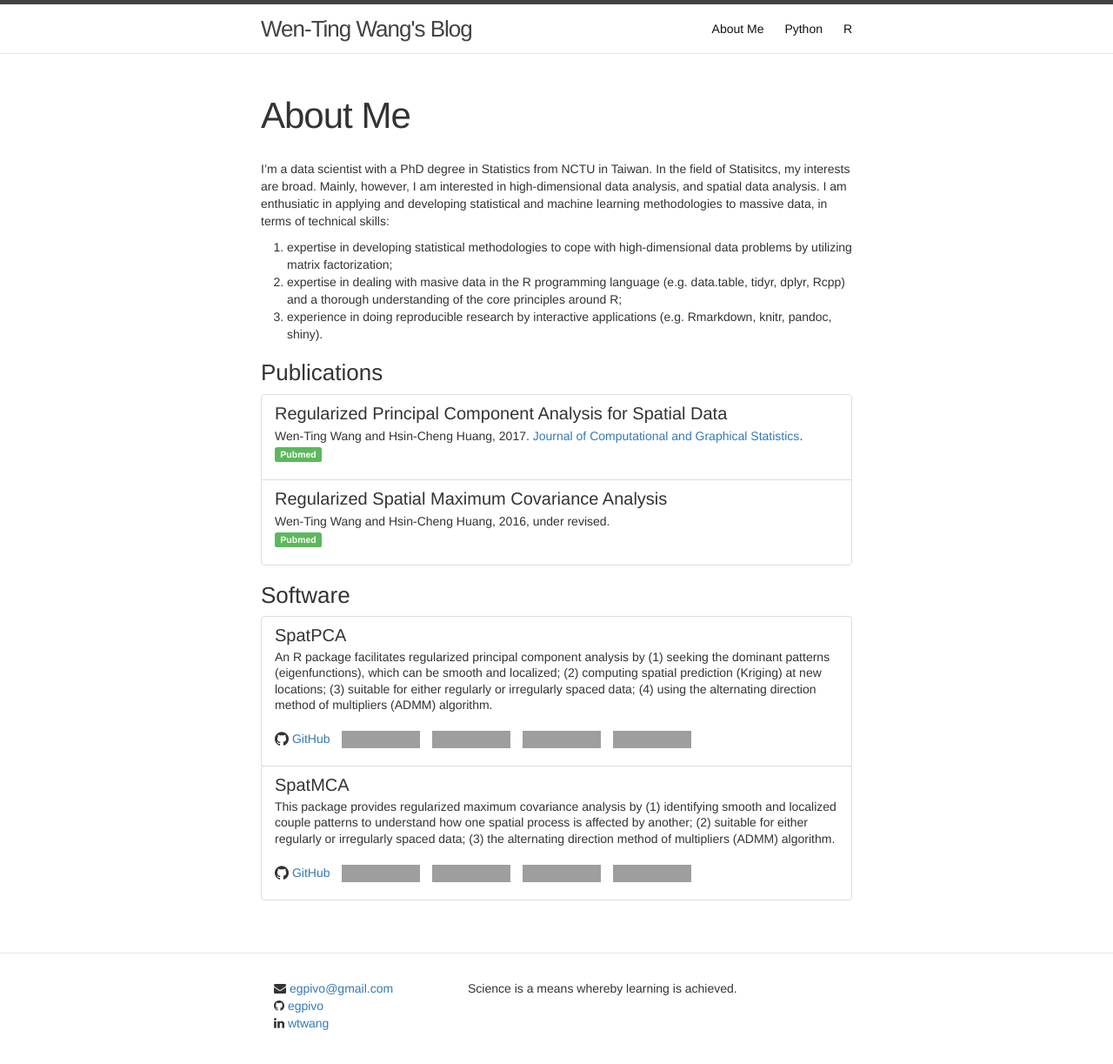
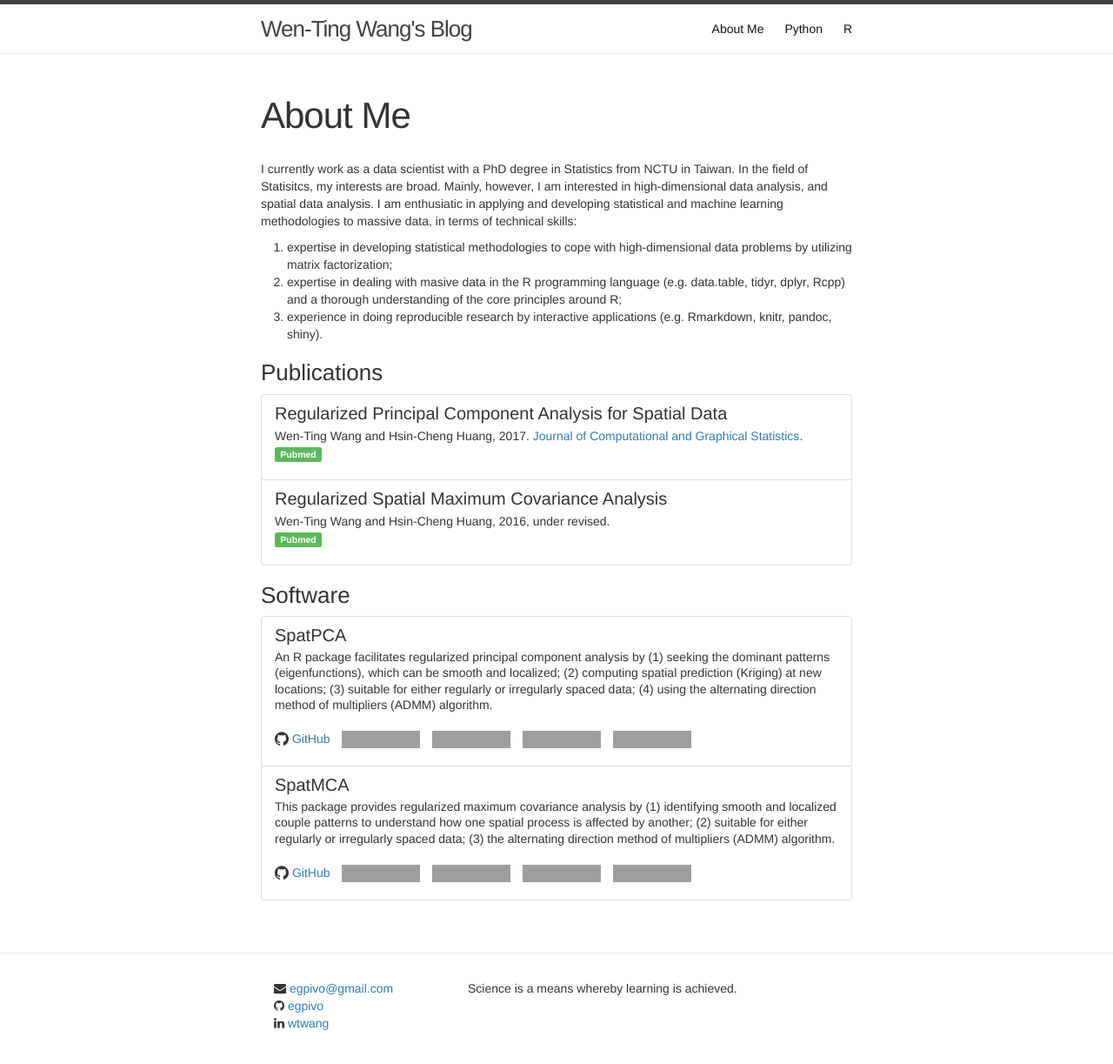
Before and after one commit to egpivo/egpivo.github.io, a Jekyll site: the page built from about.md, in a window 1280 px wide, cut to the strip 0-1241 px from the top of the page. Shown: the top 1223 px of the strip at 87% size. Built offline with Jekyll 4.4.1, drawn with Linux system fonts in a browser that asks for light colours; nearby versions of some CDN libraries; library files that are not in the unit come from our copies; grey boxes are pictures that could not be loaded.

Commit message:
Fix a grammatical error

```diff
--- a/about.md
+++ b/about.md
@@ -5,7 +5,7 @@ menu: main
 permalink: /about/
 ---
 
-I’m a data scientist with a PhD degree in Statistics from NCTU in Taiwan. In the field of Statisitcs, my interests are broad. Mainly, however, I am interested in high-dimensional data analysis, and spatial data analysis. I am enthusiatic in applying and developing statistical and machine learning methodologies to massive data, in terms of technical skills:
+I currently work as a data scientist with a PhD degree in Statistics from NCTU in Taiwan. In the field of Statisitcs, my interests are broad. Mainly, however, I am interested in high-dimensional data analysis, and spatial data analysis. I am enthusiatic in applying and developing statistical and machine learning methodologies to massive data, in terms of technical skills:
 
 1. expertise in developing statistical methodologies to cope with high-dimensional data problems by utilizing matrix factorization;
 2. expertise in dealing with masive data in the R programming language (e.g. data.table, tidyr, dplyr, Rcpp) and a thorough understanding of the core principles around R;
```
